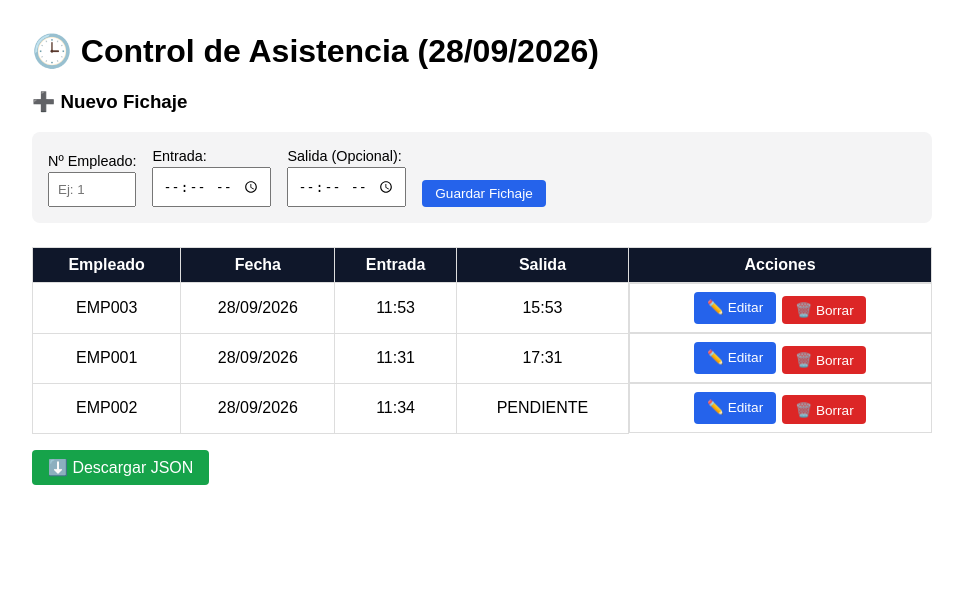
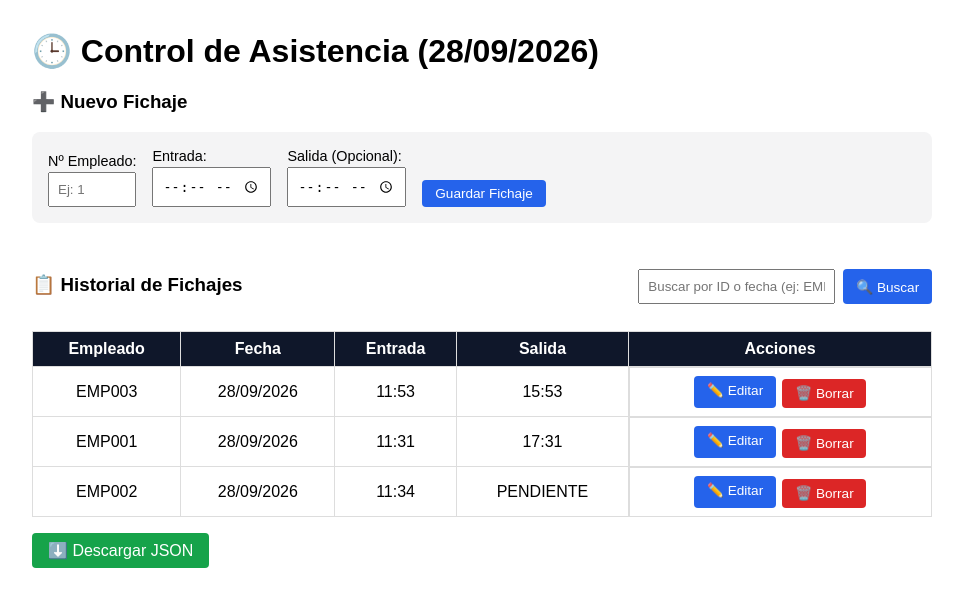
Before and after one commit to einadaptic/MF0491_3_ControlAsistencia, a Flask app: page / in a window 1280 px wide. Shown: the top 607 px of the page, without its empty margins (158-1121 px from the left). Run offline with Flask 3, Linux system fonts and the light colour scheme.

Commit message:
Añadida la búsqueda de registros

```diff
--- a/app.py
+++ b/app.py
@@ -5,7 +5,7 @@ from flask import Flask, render_template, request, Response, redirect, url_for,
 
 sys.path.append(str(Path(__file__).resolve().parent / "src"))
 
-from utils import cargar_datos, calcular_horas, formatear_horas
+from utils import cargar_datos
 from gestor import registrar_fichaje, buscar_registro, actualizar_fichaje, eliminar_fichaje
 
 app = Flask(__name__)
@@ -14,19 +14,30 @@ app.secret_key = "clave_secreta_control_asistencia"
 @app.route("/")
 def index():
     registros = cargar_datos()
-    # Si venimos de pulsar "Editar", recibimos los datos para rellenar el formulario
+
+    # Capta el término introducido en la barra de búsqueda
+    busqueda = request.args.get("q", "").strip().lower()
+
+    # Filtra por ID de empleado o por fecha si hay algo escrito
+    if busqueda:
+        registros = [
+            r for r in registros
+            if busqueda in r["id_empleado"].lower() or busqueda in r["fecha"].lower()
+        ]
+
+    # Datos para el modo edición si se ha pulsado 'Editar'
     emp_editar = request.args.get("emp", "")
     fecha_editar = request.args.get("fecha", "")
-
     reg_editar = None
     if emp_editar and fecha_editar:
-        reg_editar = buscar_registro(registros, emp_editar, fecha_editar)
+        reg_editar = buscar_registro(cargar_datos(), emp_editar, fecha_editar)
 
     return render_template(
         "index.html",
         registros=registros,
         fecha=datetime.now().strftime("%d/%m/%Y"),
-        reg_editar=reg_editar
+        reg_editar=reg_editar,
+        busqueda=busqueda
     )
 
 @app.route("/fichar", methods=["POST"])
@@ -41,13 +52,11 @@ def fichar():
 
     registros = cargar_datos()
 
-    # Si estamos editando un registro existente
     if es_edicion:
         actualizar_fichaje(registros, id_empleado, fecha, hora_entrada, hora_salida)
         flash(f"✔ Registro de {id_empleado} ({fecha}) actualizado correctamente.", "exito")
         return redirect(url_for("index"))
 
-    # Lógica habitual de fichaje nuevo
     registro_existente = buscar_registro(registros, id_empleado, fecha)
 
     if registro_existente and registro_existente["hora_salida"] is not None:
--- a/templates/index.html
+++ b/templates/index.html
@@ -8,13 +8,14 @@
         form.fichaje { background: #f4f4f5; padding: 1rem; border-radius: 8px; display: flex; gap: 1rem; align-items: flex-end; flex-wrap: wrap; }
         label { display: flex; flex-direction: column; font-size: 0.9rem; }
         input, button { padding: 0.5rem; margin-top: 0.2rem; }
-        table { width: 100%; border-collapse: collapse; margin-top: 1.5rem; }
+        table { width: 100%; border-collapse: collapse; margin-top: 1rem; }
         th, td { border: 1px solid #ddd; padding: 0.5rem; text-align: center; }
         th { background: #0f172a; color: white; }
 
         .btn { background: #2563eb; color: white; border: none; cursor: pointer; border-radius: 4px; text-decoration: none; font-size: 0.85rem; padding: 0.4rem 0.8rem; }
         .btn-danger { background: #dc2626; }
         .btn-green { background: #16a34a; text-decoration: none; padding: 0.5rem 1rem; display: inline-block; margin-top: 1rem; color: white; border-radius: 4px; }
+        .btn-secondary { background: #64748b; color: white; text-decoration: none; padding: 0.5rem 0.8rem; border-radius: 4px; font-size: 0.85rem; }
 
         .alerta { padding: 0.8rem; margin-bottom: 1rem; border-radius: 4px; font-weight: bold; }
         .alerta-error { background-color: #fef2f2; color: #dc2626; border: 1px solid #fca5a5; }
@@ -22,6 +23,8 @@
         .alerta-exito { background-color: #f0fdf4; color: #16a34a; border: 1px solid #86efac; }
 
         .acciones { display: flex; gap: 0.4rem; justify-content: center; }
+        .barra-busqueda { margin-top: 2rem; display: flex; justify-content: space-between; align-items: center; }
+        .busqueda-form { display: flex; gap: 0.5rem; }
     </style>
 </head>
 <body>
@@ -70,7 +73,19 @@
         {% endif %}
     </form>
 
-    <!-- Tabla con Modificar y Eliminar -->
+    <!-- Barra de Búsqueda -->
+    <div class="barra-busqueda">
+        <h3>📋 Historial de Fichajes</h3>
+        <form action="/" method="GET" class="busqueda-form">
+            <input type="text" name="q" value="{{ busqueda }}" placeholder="Buscar por ID o fecha (ej: EMP001 o 28/09)...">
+            <button type="submit" class="btn">🔍 Buscar</button>
+            {% if busqueda %}
+                <a href="/" class="btn-secondary">Limpiar</a>
+            {% endif %}
+        </form>
+    </div>
+
+    <!-- Tabla de resultados -->
     <table>
         <thead>
             <tr>
@@ -89,10 +104,8 @@
                 <td>{{ r.hora_entrada }}</td>
                 <td>{{ r.hora_salida or 'PENDIENTE' }}</td>
                 <td class="acciones">
-                    <!-- Botón Modificar (Carga los datos en el formulario arriba) -->
                     <a href="/?emp={{ r.id_empleado }}&fecha={{ r.fecha }}" class="btn">✏️ Editar</a>
 
-                    <!-- Botón Eliminar -->
                     <form action="/eliminar" method="POST" style="display:inline;">
                         <input type="hidden" name="id_empleado" value="{{ r.id_empleado }}">
                         <input type="hidden" name="fecha" value="{{ r.fecha }}">
@@ -101,7 +114,15 @@
                 </td>
             </tr>
             {% else %}
-            <tr><td colspan="5">No hay registros cargados.</td></tr>
+            <tr>
+                <td colspan="5">
+                    {% if busqueda %}
+                        No se encontraron registros que coincidan con "{{ busqueda }}".
+                    {% else %}
+                        No hay registros cargados.
+                    {% endif %}
+                </td>
+            </tr>
             {% endfor %}
         </tbody>
     </table>
```
